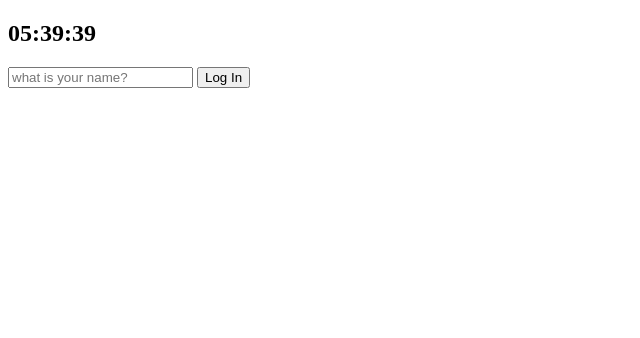
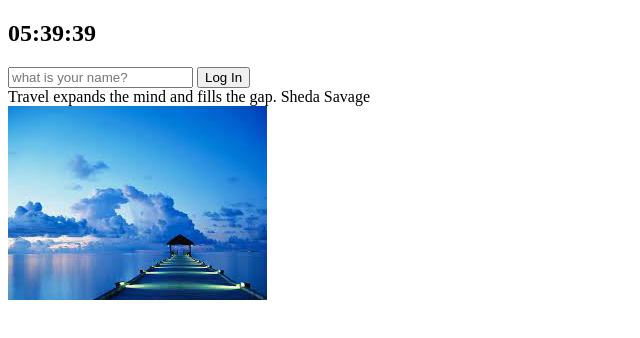
Before and after one commit to shinyeji28/Chrome-Momentum-Clone-Coding, a plain HTML site: page index.html in a window 1280 px wide. Shown: the whole page, without its empty margins (0-640 px from the left). Drawn offline with Linux system fonts and the light colour scheme.

Commit message:
quotes anad background

```diff
--- a/index.html
+++ b/index.html
@@ -14,7 +14,13 @@
         <button>Log In</button>
     </form>
     <h1 id="greeting" class="hidden"></h1>
+    <div id="quote">
+        <span></span>
+        <span></span>
+    </div>
     <script src="js/greetings.js"></script>
     <script src="js/clock.js"></script>
+    <script src="js/quotes.js"></script>
+    <script src="js/background.js"></script>
 </body>
 </html>
--- /dev/null
+++ b/js/background.js
@@ -0,0 +1,9 @@
+const images = ["0.jpg", "1.jpg", "2.jpg"];
+
+const chosenImage = images[Math.floor(Math.random() * images.length)];
+
+const bgImage = document.createElement("img");
+
+bgImage.src = `img/${chosenImage}`;
+
+document.body.appendChild(bgImage); // append : 가장 뒤에 , prepend : 가장 앞에
--- /dev/null
+++ b/js/quotes.js
@@ -0,0 +1,50 @@
+const quotes = [
+    {
+      quote: "The way to get started is to quit talking and begin doing.",
+      author: "Walt Disney",
+    },
+    {
+      quote: "Life is what happens when you're busy making other plans.",
+      author: "John Lennon",
+    },
+    {
+      quote:
+        "The world is a book and those who do not travel read only one page.",
+      author: "Saint Augustine",
+    },
+    {
+      quote: "Life is either a daring adventure or nothing at all.",
+      author: "Helen Keller",
+    },
+    {
+      quote: "To Travel is to Live",
+      author: "Hans Christian Andersen",
+    },
+    {
+      quote: "Only a life lived for others is a life worthwhile.",
+      author: "Albert Einstein",
+    },
+    {
+      quote: "You only live once, but if you do it right, once is enough.",
+      author: "Mae West",
+    },
+    {
+      quote: "Never go on trips with anyone you do ntot love.",
+      author: "Hemmingway",
+    },
+    {
+      quote: "We wander for distraction, but we travel for fulfilment.",
+      author: "Hilaire Belloc",
+    },
+    {
+      quote: "Travel expands the mind and fills the gap.",
+      author: "Sheda Savage",
+    },
+  ];
+
+const quote = document.querySelector("#quote span:first-child");
+const author = document.querySelector("#quote span:last-child");
+const todaysQuote = quotes[Math.floor(Math.random() * quotes.length)];
+
+quote.innerText = todaysQuote.quote;
+author.innerText = todaysQuote.author;
```
Also changed, not shown: img/0.jpg (added), img/1.jpg (added), img/2.jpg (added).
